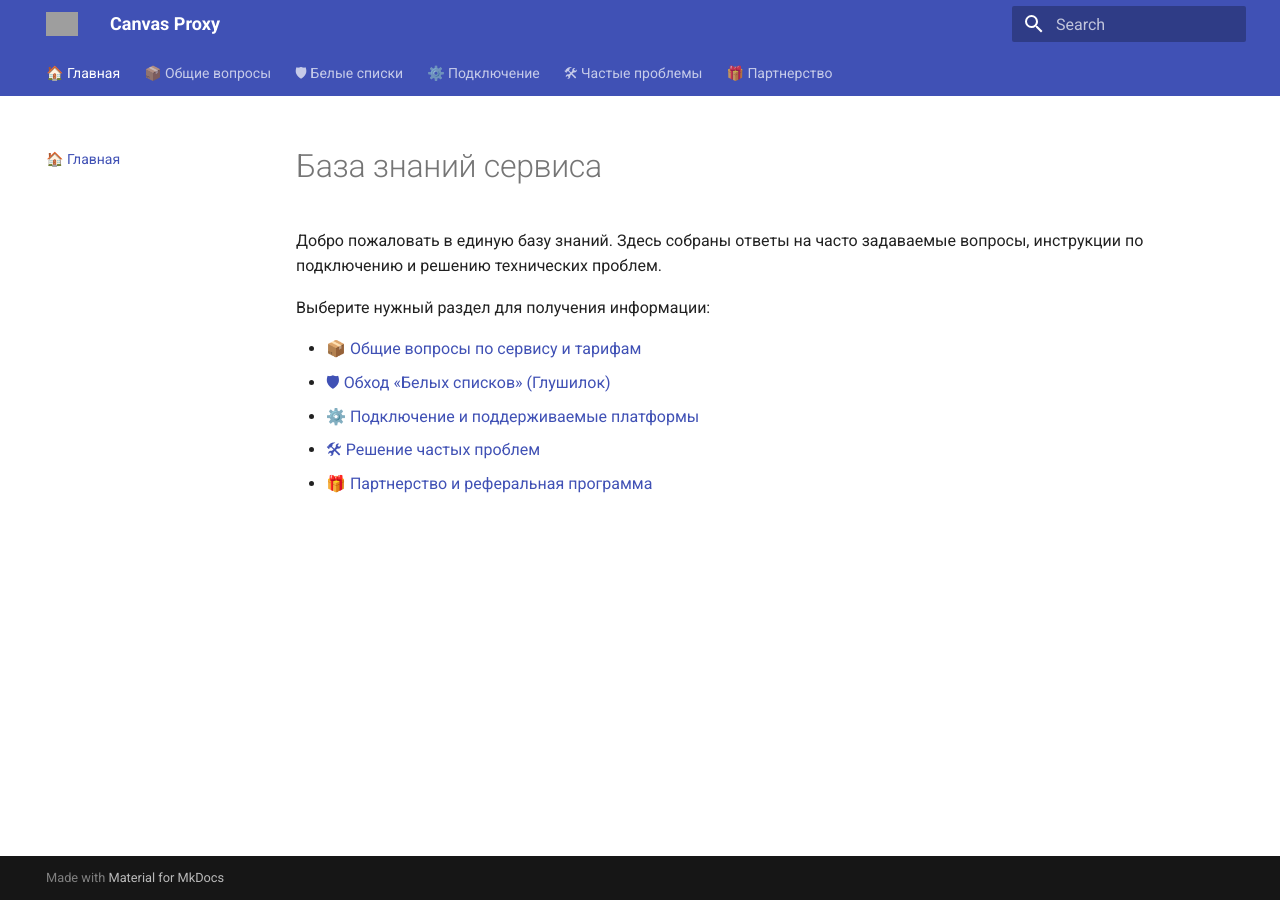
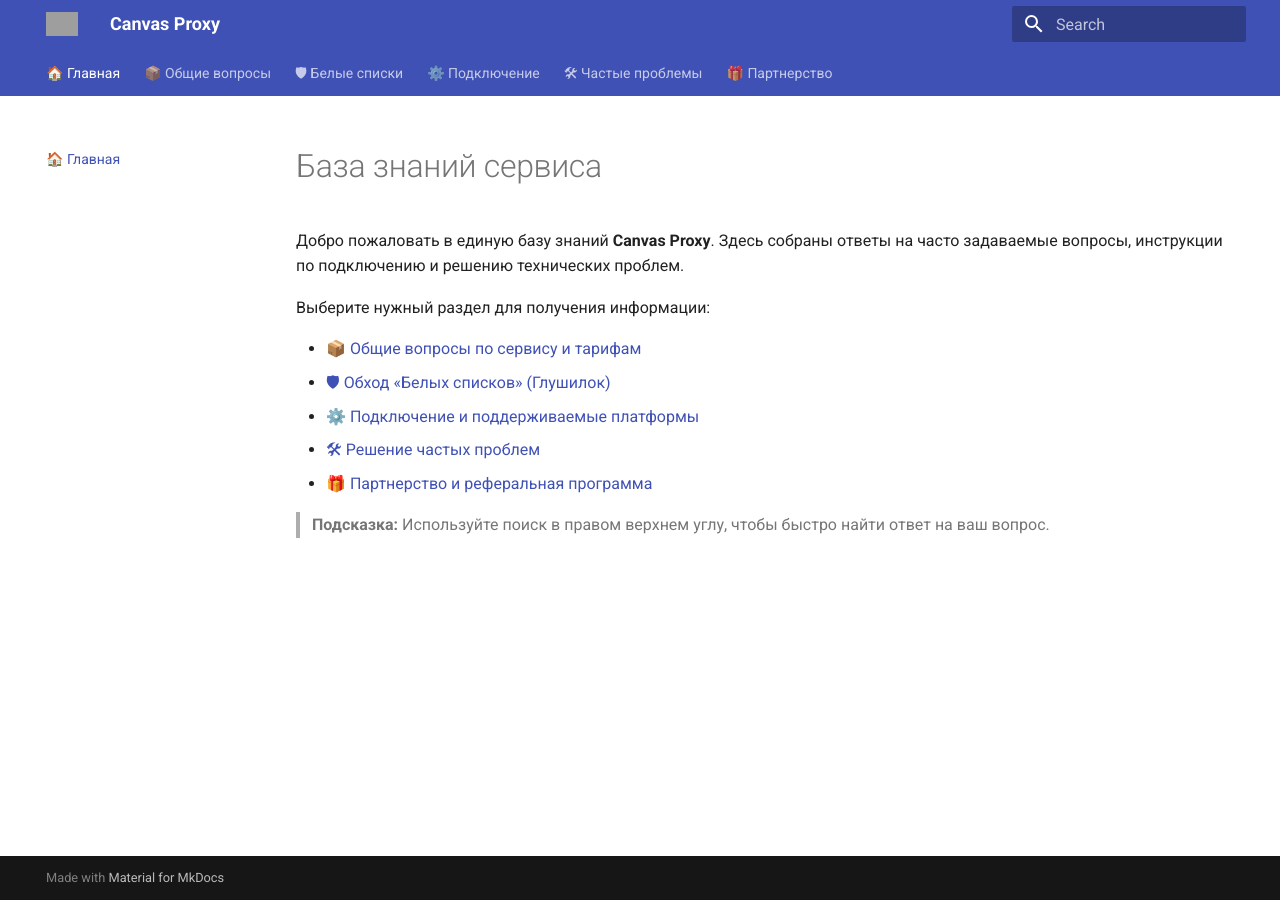
Before and after one commit to CanvasProxy/wiki, an MkDocs documentation site: the page built from docs/index.md, in a window 1280 px wide. Built offline with MkDocs 1.6.1 and Material for MkDocs 9.7.7, drawn with Linux system fonts in a browser that asks for light colours; grey boxes are pictures that could not be loaded.

Commit message:
Update index.md

```diff
--- a/docs/index.md
+++ b/docs/index.md
@@ -1,6 +1,6 @@
 # База знаний сервиса
 
-Добро пожаловать в единую базу знаний. Здесь собраны ответы на часто задаваемые вопросы, инструкции по подключению и решению технических проблем.
+Добро пожаловать в единую базу знаний **Canvas Proxy**. Здесь собраны ответы на часто задаваемые вопросы, инструкции по подключению и решению технических проблем.
 
 Выберите нужный раздел для получения информации:
 
@@ -8,4 +8,6 @@
 * [🛡 Обход «Белых списков» (Глушилок)](whitelist.md)
 * [⚙️ Подключение и поддерживаемые платформы](connection.md)
 * [🛠 Решение частых проблем](troubleshooting.md)
-* [🎁 Партнерство и реферальная программа](referral.md)
+* [🎁 Партнерство и реферальная программа](partnership.md)
+
+> **Подсказка:** Используйте поиск в правом верхнем углу, чтобы быстро найти ответ на ваш вопрос.
```
